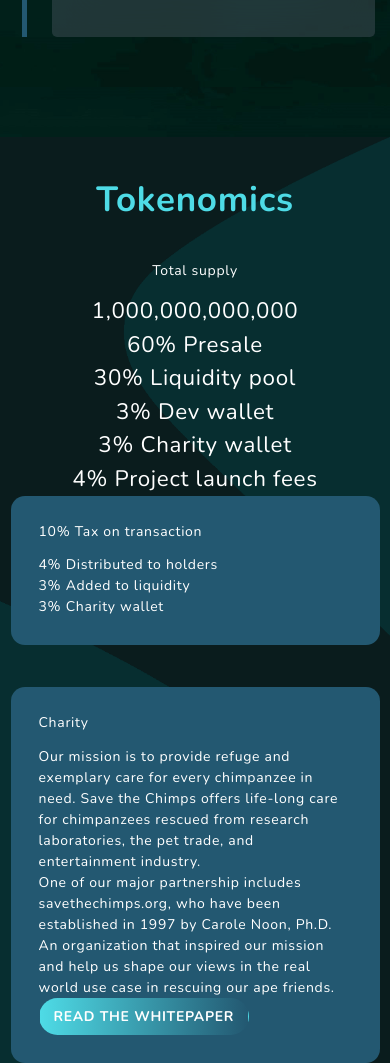
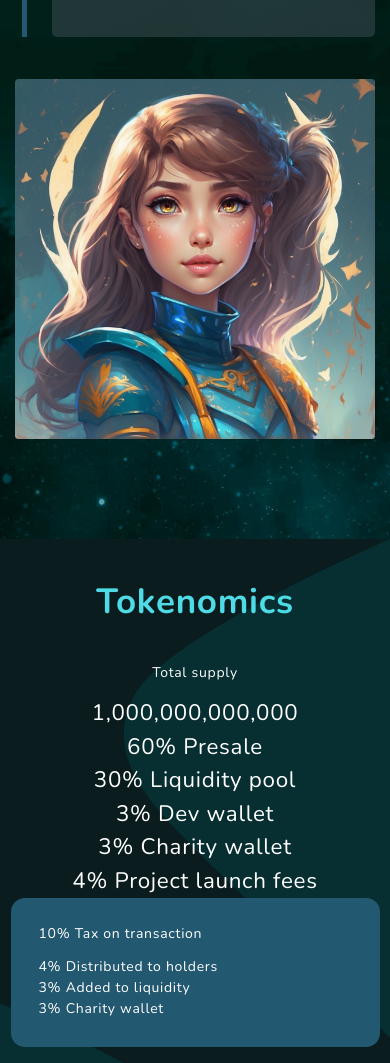
Before and after one commit to alamincodes/sunshine-client, a plain HTML site: page main.html in a window 390 px wide. Shown: the part 3926-4989 px from the top of the page. Drawn offline with nearby package versions, Linux system fonts and the light colour scheme; animation ran at ten frames a second.

Commit message:
fix mobile height issue

```diff
--- a/main.html
+++ b/main.html
@@ -303,6 +303,13 @@
           </div>
         </div>
       </div>
+      <div class="flex justify-center mt-5">
+        <img
+          src="./assets/sunshine.jpeg"
+          class="md:w-[400px] w-full md:h-[400px] h-full rounded"
+          alt=""
+        />
+      </div>
     </section>
     <!-- timeline end -->
     <section class="pakonomics" id="pakonomics">
@@ -347,6 +354,7 @@
         </div>
       </div>
     </section>
+
     <section class="faq" id="faq">
       <div class="container">
         <div class="faq-wrapper">
```
Also changed, not shown: index.html (+1 -1 lines), assets/sunshine.jpeg (added).
